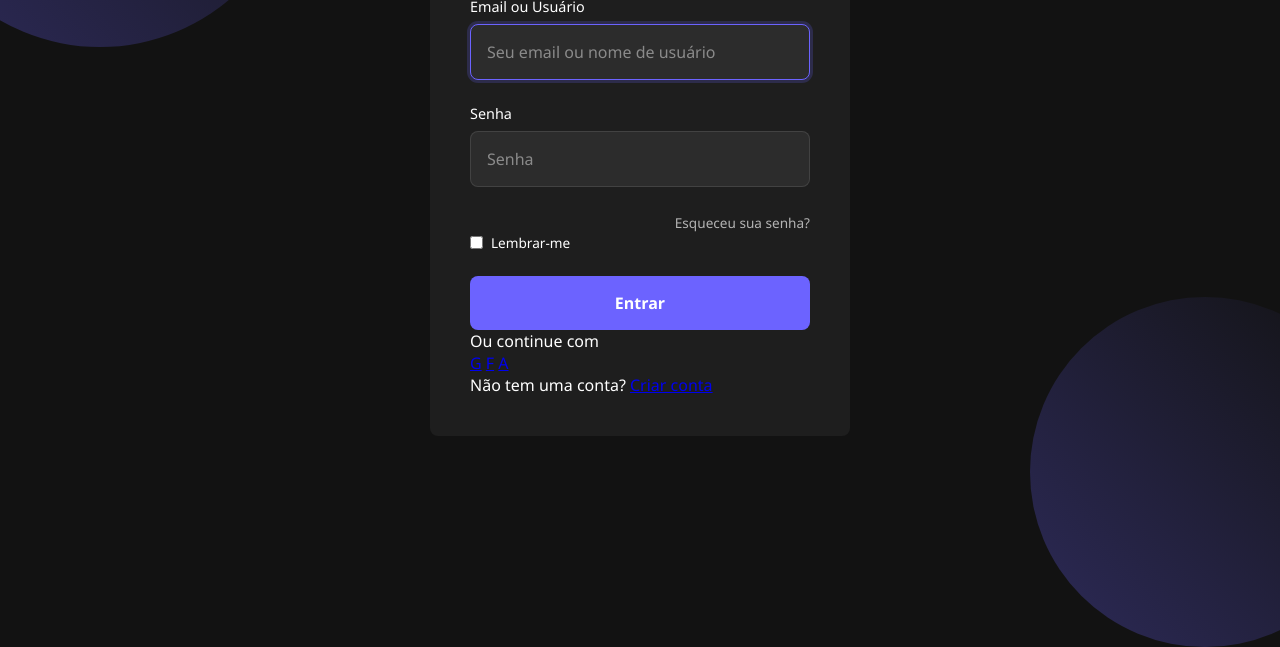
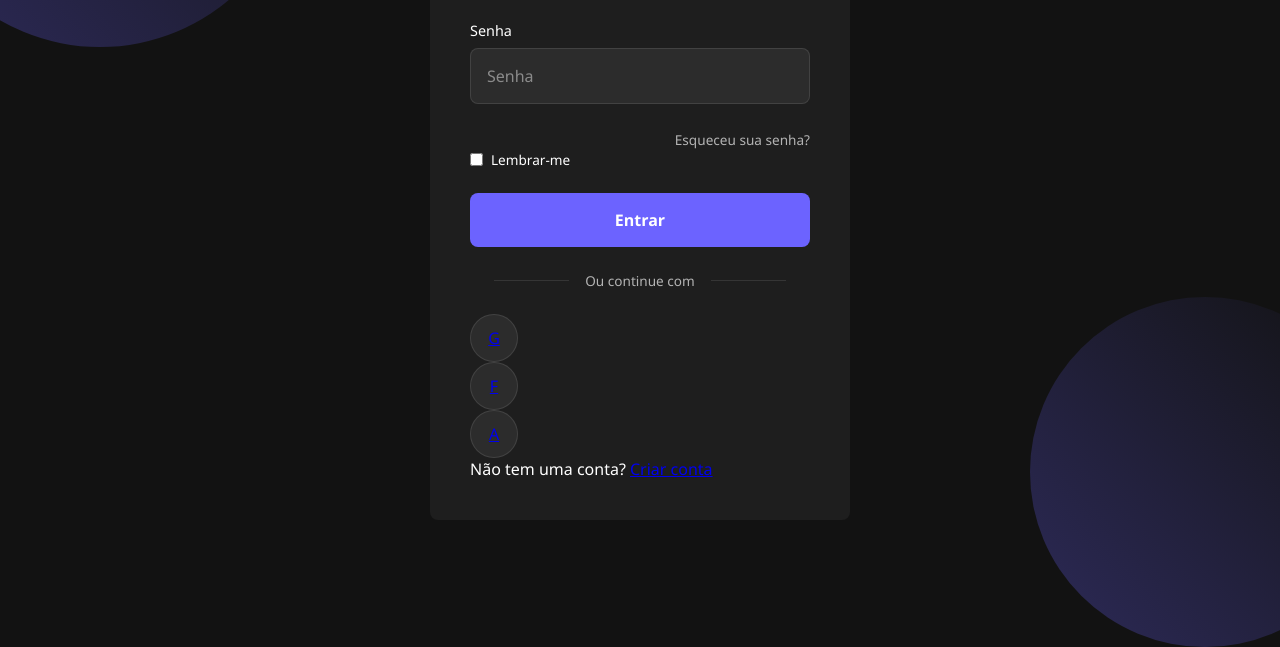
Before and after one commit to Leillac88/tela-de-login, a plain HTML site: page index.html in a window 1280 px wide. Shown: the part 253-900 px from the top of the page. Drawn offline with Linux system fonts and the light colour scheme.

Commit message:
add divider e btn

```diff
--- a/css/login.css
+++ b/css/login.css
@@ -140,3 +140,48 @@ button:hover {
 button:active {
     transform: translateY(0);
 }
+
+.divider {
+   display: flex;
+   align-items: center;
+   margin: 1.5rem;
+}
+
+.divider::before,
+.divider::after {
+    content: '';
+    flex: 1;
+    height: 1px;
+    background-color: rgba(255, 255, 255, 0.1);
+}
+
+.divider span {
+    padding: 0 1rem;
+    color: var(--text-secundary);
+    font-size: 0.85rem;
+}
+
+.social-Login {
+    display: flex;
+    justify-content: center;
+    gap: 1rem;
+    margin-bottom: 1.5rem;
+}
+
+.social-btn {
+    display: flex;
+    align-items: center;
+    justify-content: center;
+    width: 48px;
+    height: 48px;
+    border-radius: 50%;
+    background-color: var(--input-bg);
+    border: 1px solid rgba(255, 255, 255, 0.1);
+    cursor: pointer;
+    transition: var(--transition);
+}
+
+.social-btn:hover {
+    background-color: rgba(255, 255, 255, 0.05);
+    transform: translateY(-5px);
+}
--- a/css/reset.css
+++ b/css/reset.css
@@ -10,7 +10,7 @@
     --input-bg: #2c2c2c;
     --border-radius: 8px;
     --box-shadow: 0 8px 24px rgba(0, 0, 0, 0.2)
-    --transition: all 0.3s ease;
+    --transition: all 0.4s ease;
   }
 
   * {
```
